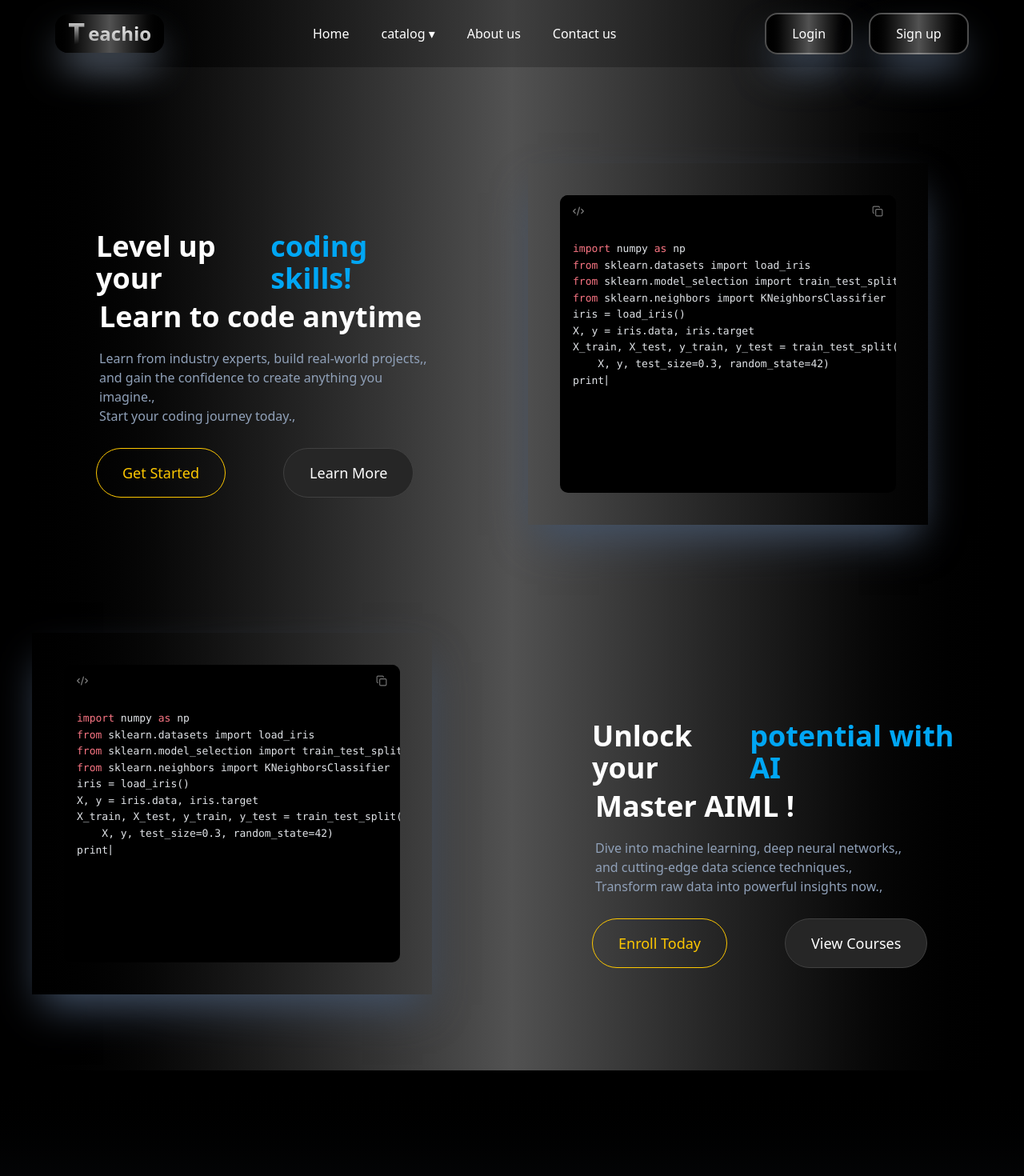
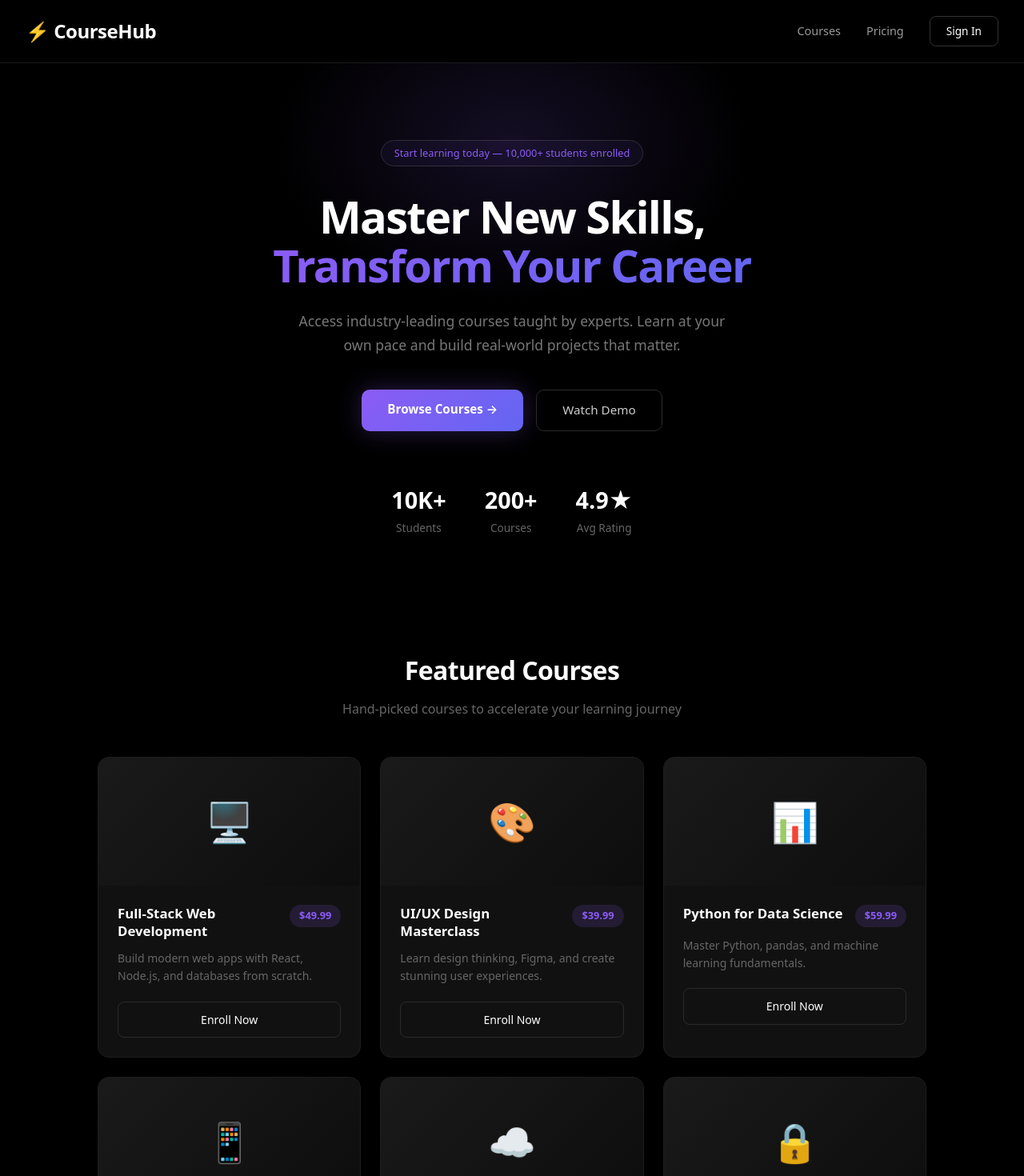
Before and after one commit to Tripurari-singh/Teachio, a React (Vite) app: page / in a window 1280 px wide. Shown: the top 1470 px of the page at 80% size. Built offline with nearby package versions, Linux system fonts and the light colour scheme.

Commit message:
Hero Section Added

```diff
--- a/src/App.tsx
+++ b/src/App.tsx
@@ -9,8 +9,7 @@ function App() {
 
   return (
     <>
-    <HeaderComponent/>
-      <div className='h-full w-full bg-gradient-to-r from-black via-neutral-600 to-black text-white
+        <div className='h-full w-full bg-gradient-to-r from-black via-neutral-600 to-black text-white
  flex flex-col '>
         <Routes>
           <Route path='/' element={<Home/>} ></Route>
--- /dev/null
+++ b/src/components/Hero_section.tsx
@@ -0,0 +1,289 @@
+const courses = [
+  {
+    title: "Full-Stack Web Development",
+    description: "Build modern web apps with React, Node.js, and databases from scratch.",
+    price: "$49.99",
+    image: "🖥️",
+  },
+  {
+    title: "UI/UX Design Masterclass",
+    description: "Learn design thinking, Figma, and create stunning user experiences.",
+    price: "$39.99",
+    image: "🎨",
+  },
+  {
+    title: "Python for Data Science",
+    description: "Master Python, pandas, and machine learning fundamentals.",
+    price: "$59.99",
+    image: "📊",
+  },
+  {
+    title: "Mobile App Development",
+    description: "Create cross-platform mobile apps with React Native.",
+    price: "$44.99",
+    image: "📱",
+  },
+  {
+    title: "Cloud & DevOps",
+    description: "Deploy, scale, and manage apps with AWS, Docker & CI/CD.",
+    price: "$54.99",
+    image: "☁️",
+  },
+  {
+    title: "Cybersecurity Essentials",
+    description: "Protect systems and data with ethical hacking and security practices.",
+    price: "$64.99",
+    image: "🔒",
+  },
+];
+
+const Index = () => {
+  return (
+    <div style={{ background: "#000", color: "#fff", minHeight: "100vh", fontFamily: "system-ui, -apple-system, sans-serif" }}>
+      {/* Navbar */}
+      <nav style={{
+        display: "flex",
+        justifyContent: "space-between",
+        alignItems: "center",
+        padding: "1.25rem 2rem",
+        borderBottom: "1px solid #1a1a1a",
+      }}>
+        <span style={{ fontSize: "1.5rem", fontWeight: 700, letterSpacing: "-0.02em" }}>
+          <span style={{ color: "#8B5CF6" }}>⚡</span> CourseHub
+        </span>
+        <div style={{ display: "flex", gap: "2rem", alignItems: "center" }}>
+          <a href="#courses" style={{ color: "#999", textDecoration: "none", fontSize: "0.9rem", transition: "color 0.2s" }}>Courses</a>
+          <a href="#" style={{ color: "#999", textDecoration: "none", fontSize: "0.9rem" }}>Pricing</a>
+          <button style={{
+            background: "transparent",
+            border: "1px solid #333",
+            color: "#fff",
+            padding: "0.5rem 1.25rem",
+            borderRadius: "8px",
+            cursor: "pointer",
+            fontSize: "0.85rem",
+          }}>
+            Sign In
+          </button>
+        </div>
+      </nav>
+
+      {/* Hero Section */}
+      <section style={{
+        position: "relative",
+        overflow: "hidden",
+        padding: "6rem 2rem 5rem",
+        textAlign: "center",
+        maxWidth: "800px",
+        margin: "0 auto",
+      }}>
+        {/* Background glow */}
+        <div style={{
+          position: "absolute",
+          top: "-100px",
+          left: "50%",
+          transform: "translateX(-50%)",
+          width: "600px",
+          height: "400px",
+          background: "radial-gradient(ellipse, rgba(139,92,246,0.15) 0%, transparent 70%)",
+          pointerEvents: "none",
+        }} />
+
+        <div style={{
+          display: "inline-block",
+          padding: "0.35rem 1rem",
+          borderRadius: "999px",
+          border: "1px solid #2a2a2a",
+          fontSize: "0.8rem",
+          color: "#8B5CF6",
+          marginBottom: "2rem",
+          background: "rgba(139,92,246,0.05)",
+        }}>
+           Start learning today — 10,000+ students enrolled
+        </div>
+
+        <h1 style={{
+          fontSize: "clamp(2.2rem, 5vw, 3.5rem)",
+          fontWeight: 800,
+          lineHeight: 1.1,
+          letterSpacing: "-0.03em",
+          marginBottom: "1.5rem",
+          position: "relative",
+        }}>
+          Master New Skills,{" "}
+          <span style={{
+            background: "linear-gradient(135deg, #8B5CF6, #6366F1)",
+            WebkitBackgroundClip: "text",
+            WebkitTextFillColor: "transparent",
+          }}>
+            Transform Your Career
+          </span>
+        </h1>
+
+        <p style={{
+          color: "#777",
+          fontSize: "1.1rem",
+          lineHeight: 1.7,
+          maxWidth: "560px",
+          margin: "0 auto 2.5rem",
+        }}>
+          Access industry-leading courses taught by experts. Learn at your own pace and build real-world projects that matter.
+        </p>
+
+        <div style={{ display: "flex", gap: "1rem", justifyContent: "center", flexWrap: "wrap" }}>
+          <a href="#courses" style={{
+            background: "linear-gradient(135deg, #8B5CF6, #6366F1)",
+            color: "#fff",
+            padding: "0.85rem 2rem",
+            borderRadius: "10px",
+            textDecoration: "none",
+            fontWeight: 600,
+            fontSize: "0.95rem",
+            boxShadow: "0 0 30px rgba(139,92,246,0.3)",
+            transition: "box-shadow 0.3s",
+          }}>
+            Browse Courses →
+          </a>
+          <a href="#" style={{
+            background: "transparent",
+            color: "#ccc",
+            padding: "0.85rem 2rem",
+            borderRadius: "10px",
+            textDecoration: "none",
+            fontWeight: 500,
+            fontSize: "0.95rem",
+            border: "1px solid #2a2a2a",
+          }}>
+            Watch Demo
+          </a>
+        </div>
+
+        {/* Stats */}
+        <div style={{
+          display: "flex",
+          justifyContent: "center",
+          gap: "3rem",
+          marginTop: "4rem",
+          flexWrap: "wrap",
+        }}>
+          {[
+            { value: "10K+", label: "Students" },
+            { value: "200+", label: "Courses" },
+            { value: "4.9★", label: "Avg Rating" },
+          ].map((stat) => (
+            <div key={stat.label}>
+              <div style={{ fontSize: "1.8rem", fontWeight: 700 }}>{stat.value}</div>
+              <div style={{ color: "#666", fontSize: "0.85rem", marginTop: "0.25rem" }}>{stat.label}</div>
+            </div>
+          ))}
+        </div>
+      </section>
+
+      {/* Featured Courses */}
+      <section id="courses" style={{ padding: "4rem 2rem 6rem", maxWidth: "1100px", margin: "0 auto" }}>
+        <div style={{ textAlign: "center", marginBottom: "3rem" }}>
+          <h2 style={{ fontSize: "2rem", fontWeight: 700, letterSpacing: "-0.02em", marginBottom: "0.75rem" }}>
+            Featured Courses
+          </h2>
+          <p style={{ color: "#666", fontSize: "1rem" }}>
+            Hand-picked courses to accelerate your learning journey
+          </p>
+        </div>
+
+        <div style={{
+          display: "grid",
+          gridTemplateColumns: "repeat(auto-fill, minmax(300px, 1fr))",
+          gap: "1.5rem",
+        }}>
+          {courses.map((course) => (
+            <div
+              key={course.title}
+              style={{
+                background: "#111",
+                borderRadius: "14px",
+                border: "1px solid #1e1e1e",
+                overflow: "hidden",
+                transition: "border-color 0.3s, box-shadow 0.3s",
+                cursor: "pointer",
+              }}
+              onMouseEnter={(e) => {
+                e.currentTarget.style.borderColor = "#8B5CF6";
+                e.currentTarget.style.boxShadow = "0 0 20px rgba(139,92,246,0.1)";
+              }}
+              onMouseLeave={(e) => {
+                e.currentTarget.style.borderColor = "#1e1e1e";
+                e.currentTarget.style.boxShadow = "none";
+              }}
+            >
+              {/* Image placeholder */}
+              <div style={{
+                background: "linear-gradient(135deg, #1a1a1a, #0d0d0d)",
+                height: "160px",
+                display: "flex",
+                alignItems: "center",
+                justifyContent: "center",
+                fontSize: "3rem",
+              }}>
+                {course.image}
+              </div>
+
+              <div style={{ padding: "1.5rem" }}>
+                <div style={{
+                  display: "flex",
+                  justifyContent: "space-between",
+                  alignItems: "flex-start",
+                  marginBottom: "0.75rem",
+                }}>
+                  <h3 style={{ fontSize: "1.05rem", fontWeight: 600, lineHeight: 1.3, flex: 1, marginRight: "0.75rem" }}>
+                    {course.title}
+                  </h3>
+                  <span style={{
+                    background: "rgba(139,92,246,0.15)",
+                    color: "#8B5CF6",
+                    padding: "0.25rem 0.75rem",
+                    borderRadius: "999px",
+                    fontSize: "0.8rem",
+                    fontWeight: 600,
+                    whiteSpace: "nowrap",
+                  }}>
+                    {course.price}
+                  </span>
+                </div>
+
+                <p style={{ color: "#666", fontSize: "0.875rem", lineHeight: 1.6, marginBottom: "1.25rem" }}>
+                  {course.description}
+                </p>
+
+                <button style={{
+                  width: "100%",
+                  padding: "0.7rem",
+                  borderRadius: "8px",
+                  border: "1px solid #2a2a2a",
+                  background: "transparent",
+                  color: "#fff",
+                  fontWeight: 500,
+                  fontSize: "0.875rem",
+                  cursor: "pointer",
+                  transition: "background 0.2s, border-color 0.2s",
+                }}
+                  onMouseEnter={(e) => {
+                    e.currentTarget.style.background = "#8B5CF6";
+                    e.currentTarget.style.borderColor = "#8B5CF6";
+                  }}
+                  onMouseLeave={(e) => {
+                    e.currentTarget.style.background = "transparent";
+                    e.currentTarget.style.borderColor = "#2a2a2a";
+                  }}
+                >
+                  Enroll Now
+                </button>
+              </div>
+            </div>
+          ))}
+        </div>
+      </section>
+    </div>
+  );
+};
+
+export default Index;
--- a/src/pages/Homepage.tsx
+++ b/src/pages/Homepage.tsx
@@ -1,6 +1,4 @@
 
-import { FaArrowCircleRight } from "react-icons/fa"
-import { Button } from "../components/Button"
 import { Block } from "../components/BlockComponent"
 //@ts-ignore
 import CodeImage from "../assets/Code.png"
@@ -21,6 +19,7 @@ import { MdAccessAlarm } from "react-icons/md";
 import { InfiniteMovingCardsDemo } from "@/components/InfiniteMovingCardsDemo"
 import { WobbleCardDemo } from "@/components/WobbleCardComponent"
 import AnimatedWaveFooter from "@/components/common/Footer"
+import Index from "@/components/Hero_section"
 
 
 
@@ -33,8 +32,7 @@ export const Home = () => {
            <div className="overflow-x-hidden w-full ">
                   <div className="relative h-full w-full">
                 <div className="relative z-10">
-                    {/* All your other components go here, completely unchanged */}
-
+                    <Index></Index>
                 {/* section 1 */}
                 {/* Block Component & Code Component */}
             <div className="flex justify-around m-10 p-20">
```
